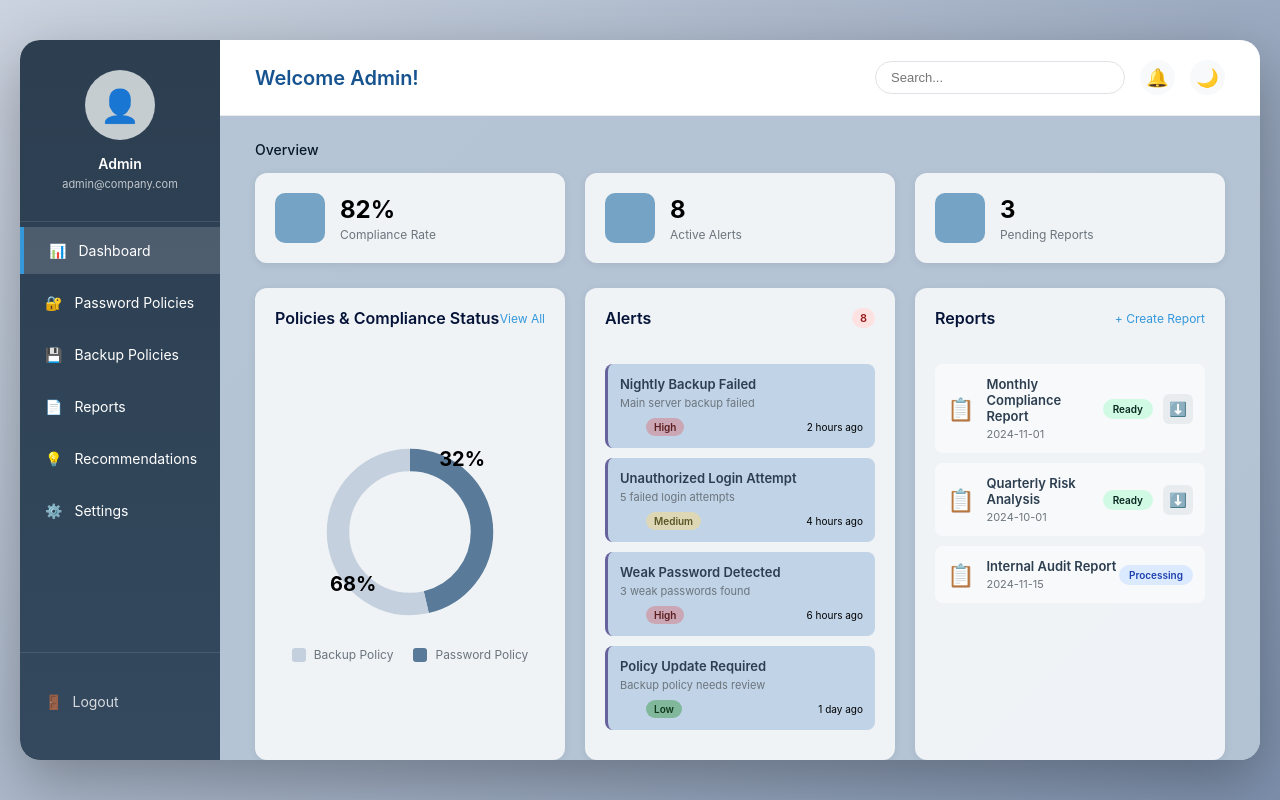
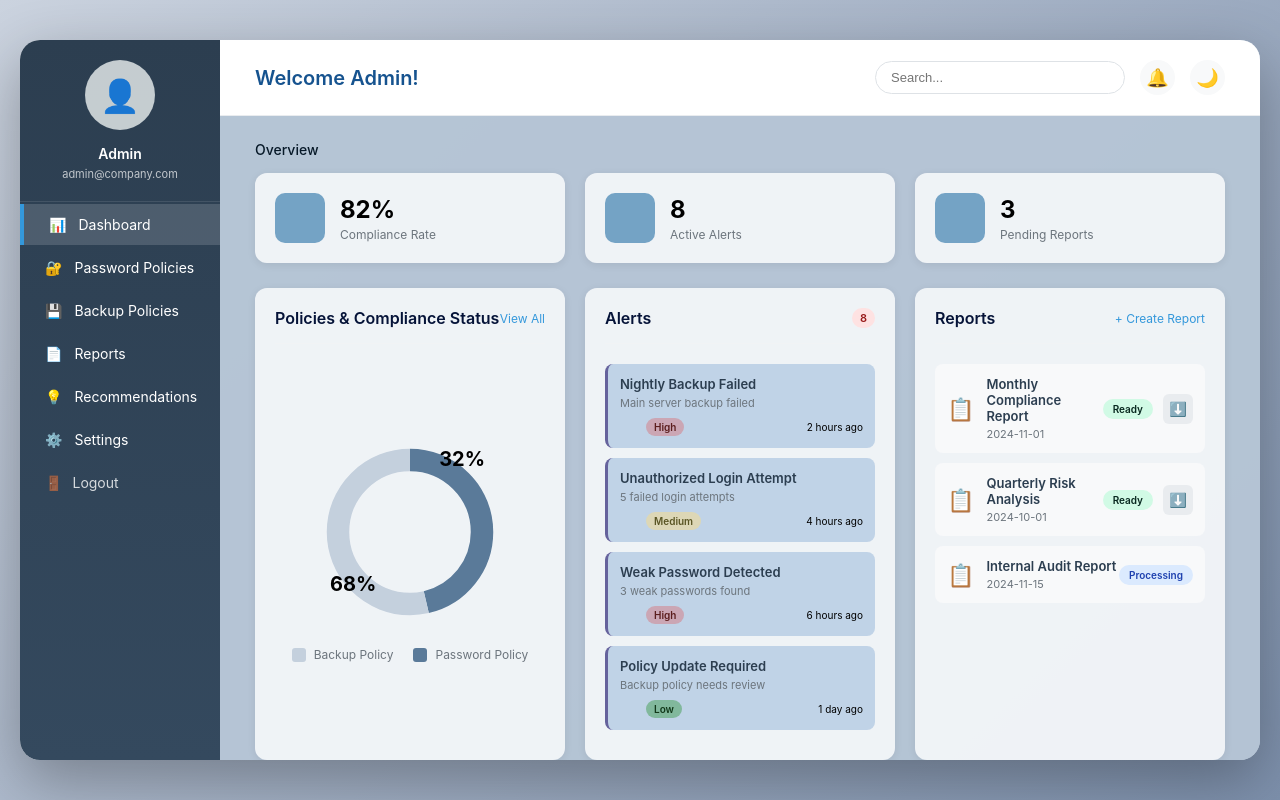
Before and after one commit to Ammar-1993/Safe-Comply-System, a Flask app: template app/templates/dashboard.html in a window 1280 px wide. Run offline with Flask 3, Linux system fonts and the light colour scheme; the template is opened without the code that fills it, so the values that code supplies are empty.

Commit message:
feat: Adjust padding in sidebar and profile section for improved layout consistency

```diff
--- a/app/static/css/dashboard.css
+++ b/app/static/css/dashboard.css
@@ -32,7 +32,7 @@ body {
 .sidebar {
   width: 200px;
   background: var(--sidebar-gradient);
-  padding: 30px 0;
+  padding: 20px 0;
   display: flex;
   flex-direction: column;
   color: var(--bg-white);
@@ -40,7 +40,7 @@ body {
 
 .profile-section {
   text-align: center;
-  padding: 0 20px 30px;
+  padding: 0 20px 20px;
   border-bottom: 1px solid rgba(255, 255, 255, 0.1);
 }
 
@@ -68,7 +68,7 @@ body {
 }
 
 .menu-item {
-  padding: 15px 25px;
+  padding: 12px 25px;
   display: flex;
   align-items: center;
   gap: 12px;
@@ -77,7 +77,7 @@ body {
   font-size: 14px;
   color: var(--bg-white);
   text-decoration: none;
-  margin: 5px 0;
+  margin: 2px 0;
 }
 
 .menu-item:hover {
--- a/app/templates/components/sidebar.html
+++ b/app/templates/components/sidebar.html
@@ -38,12 +38,10 @@
       <span aria-hidden="true">⚙️</span>
       <span>Settings</span>
     </a>
-  </nav>
-
-  <div class="bottom-menu">
-    <a href="#" class="menu-item logout-btn" role="button">
+      <a href="#" class="menu-item logout-btn" role="button">
       <span aria-hidden="true">🚪</span>
       <span>Logout</span>
     </a>
-  </div>
+  </nav>
+
 </aside>
```
Also changed, not shown: safecomply.db.
